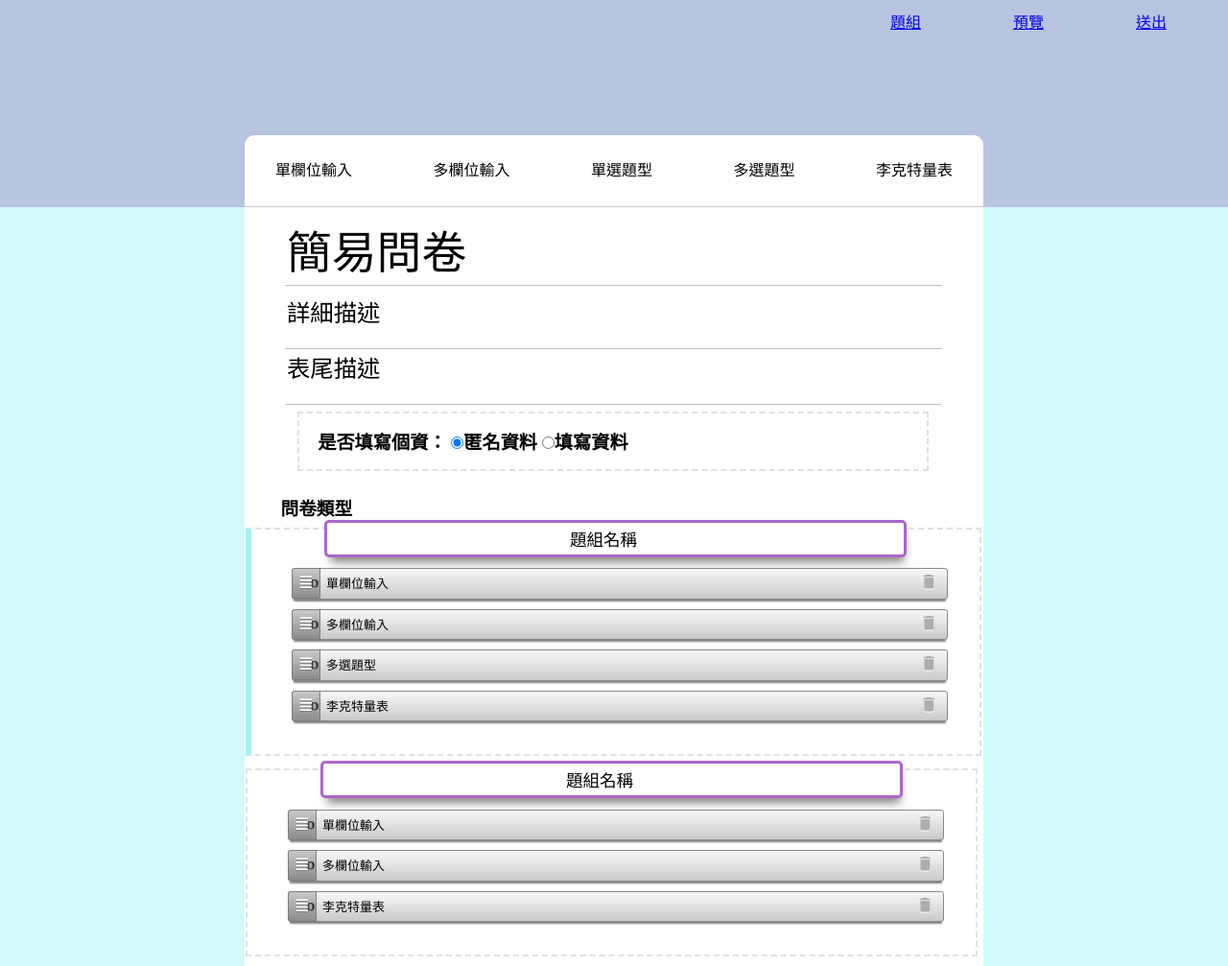
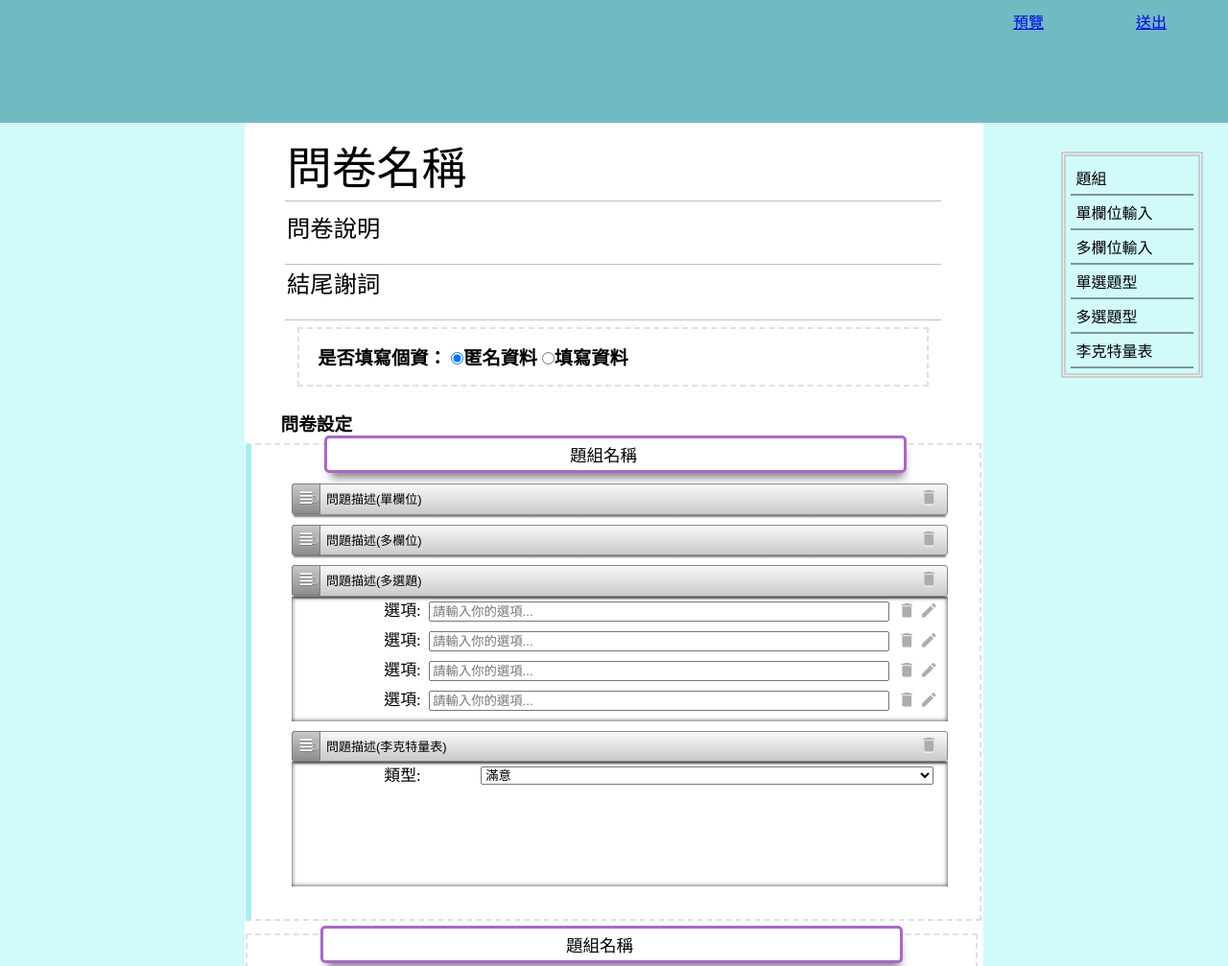
Before and after one commit to horken-w/Project-Questionnaire, a plain HTML site: page index.html in a window 1280 px wide. Shown: the top 1007 px of the page at 96% size. Drawn offline with nearby package versions, Linux system fonts and the light colour scheme.

Commit message:
modify element name and prompt message
modify element name and prompt message

```diff
--- a/index.html
+++ b/index.html
@@ -21,20 +21,20 @@
 		<header class="banner">
 			<div class="setting">
 				<div class="settingwrap">
-					<div id="group" class="btnstyle"><a href="#">題組</a></div>
+					<!-- <div id="group" class="btnstyle"><a href="#">題組</a></div> -->
 					<div id="preview" class="btnstyle"><a href="#">預覽</a></div>
 					<div id="submit" class="btnstyle"><a href="#">送出</a></div>
 				</div>
 			</div>
-			<div class="tooling">
+			<!-- <div class="tooling">
 				<div class="toolingwrap">
-					<div id="singleline" class="dd-new-item btnstyle">單欄位輸入</div>
-					<div id="textarea" class="dd-new-item btnstyle">多欄位輸入</div>
-					<div id="radiobox" class="dd-new-item btnstyle">單選題型</div>
-					<div id="checkbox" class="dd-new-item btnstyle">多選題型</div>
-					<div id="likertscale" class="dd-new-item btnstyle">李克特量表</div>
+					<div id="sigle" class="dd-new-item btnstyle">單欄位輸入</div>
+					<div id="txtar" class="dd-new-item btnstyle">多欄位輸入</div>
+					<div id="radio" class="dd-new-item btnstyle">單選題型</div>
+					<div id="check" class="dd-new-item btnstyle">多選題型</div>
+					<div id="liker" class="dd-new-item btnstyle">李克特量表</div>
 				</div>
-			</div>
+			</div> -->
 		</header>
 		<article class="content">
 				<form action="" method="post" id="form1">
@@ -43,16 +43,16 @@
 							<section class="formheader">
 								<div class="textarea">
 									<h1 class="formtitle">
-										<input class="formtextInput titletextarea" rows="1" autofocus value="簡易問卷">
+										<input class="formtextInput titletextarea" rows="1" autofocus value="問卷名稱">
 									</h1>
 									<div class="hrline"></div>
 								</div>
 								<div class="textarea">
 									<h3 id="quizdescip" class=" formsubtitle">
-										<textarea class="formtextInput subtitletextarea" rows="7">詳細描述</textarea></h3>
+										<textarea class="formtextInput subtitletextarea" rows="7">問卷說明</textarea></h3>
 									<div class="hrline"></div>
 									<h3 id="footer" class=" formsubtitle">
-										<textarea class="formtextInput subtitletextarea" rows="7">表尾描述</textarea></h3>
+										<textarea class="formtextInput subtitletextarea" rows="7">結尾謝詞</textarea></h3>
 									<div class="hrline"></div>
 								</div>
 								<div data-group_title="個人資料" data-group_seq=0 data-is_base_info=true class="group boxsize denysele">
@@ -62,11 +62,11 @@
 										<input type="radio" class="formtextInput"  name="quiztype" value="person">填寫資料
 									</div>
 									<div class="table tablehide">
-										<div class="persondetail caption">身分所需欄位</div>
+										<!-- <div class="persondetail caption">身分所需欄位</div> -->
 										<div class="tr">
 											<div class="td checkbox"></div>
-											<div class="td">欄位名稱</div>
-											<div class="td">欄位屬性</div>
+											<div class="td">基本資料問題</div>
+											<div class="td">填答類型</div>
 										</div>
 										<div class="tr">
 											<div class="td checkbox"><input type="checkbox"></div>
@@ -86,7 +86,7 @@
 									</div>
 								</div>
 							</section>
-							<h3>問卷類型</h3>
+							<h3>問卷設定</h3>
 							<div id="root" class="dd">
 								<ol class="dd-list">
 									<li class="dd-item">
@@ -105,11 +105,11 @@
 														</div>
 														<div class="dd-handle dd3-handle">Drag</div>
 														<div class="dd3-content">
-															<textarea class="formtextInput singleline" rows="2">單欄位輸入</textarea>
+															<textarea class="formtextInput singleline" rows="2">問題描述(單欄位)</textarea>
 														</div>
-														<div class="answer insidefiled single">
+														<!-- <div class="answer insidefiled single">
 															<textarea class="formtextInput singleinput " rows="1" placeholder="請輸入你的內容..."></textarea>
-														</div>
+														</div> -->
 													</li>
 													<li data-type='0' data-attribute=1 data-sequence=1 class="dd-item">
 														<div class="icon-btn icon-del">
@@ -117,11 +117,11 @@
 														</div>
 														<div class="dd-handle dd3-handle">Drag</div>
 														<div class="dd3-content">
-															<textarea class="formtextInput singleline" rows="2">多欄位輸入</textarea>
+															<textarea class="formtextInput singleline" rows="2">問題描述(多欄位)</textarea>
 														</div>
-														<div class="answer insidefiled">
+														<!-- <div class="answer insidefiled">
 															<textarea class="formtextInput singleinput " rows="4" placeholder="請輸入你的內容..."></textarea>
-														</div>
+														</div> -->
 													</li>
 													<li data-type='0' data-attribute=3 data-sequence=1 class="dd-item">
 														<div class="icon-btn icon-del">
@@ -129,7 +129,7 @@
 														</div>
 														<div class="dd-handle dd3-handle">Drag</div>
 														<div class="dd3-content">
-															<textarea class="formtextInput singleline" rows="4">多選題型</textarea>
+															<textarea class="formtextInput singleline" rows="4">問題描述(多選題)</textarea>
 														</div>
 														<div class="answer insidefiled">
 															<div class="answerwrap">
@@ -180,7 +180,7 @@
 														</div>
 														<div class="dd-handle dd3-handle">Drag</div>
 														<div class="dd3-content">
-															<textarea class="formtextInput singleline" rows="4">李克特量表</textarea>
+															<textarea class="formtextInput singleline" rows="4">問題描述(李克特量表)</textarea>
 														</div>
 														<div class="answer insidefiled">
 															<div class="answerwrap">
@@ -216,9 +216,9 @@
 														<div class="dd3-content">
 															<textarea class="formtextInput singleline" rows="2">單欄位輸入</textarea>
 														</div>
-														<div class="answer insidefiled single">
+														<!-- <div class="answer insidefiled single">
 															<textarea class="formtextInput singleinput " rows="1" placeholder="請輸入你的內容..."></textarea>
-														</div>
+														</div> -->
 													</li>
 													<li class="dd-item" data-type='0' data-attribute=1 data-sequence=1>
 														<div class="icon-btn icon-del">
@@ -228,9 +228,9 @@
 														<div class="dd3-content">
 															<textarea class="formtextInput singleline" rows="2">多欄位輸入</textarea>
 														</div>
-														<div class="answer insidefiled">
+														<!-- <div class="answer insidefiled">
 															<textarea class="formtextInput singleinput " rows="4" placeholder="請輸入你的內容..."></textarea>
-														</div>
+														</div> -->
 													</li>
 													<li class="dd-item" data-type='0' data-attribute=4 data-sequence=1>
 														<div class="icon-btn icon-del">
@@ -263,6 +263,14 @@
 				</form>
 		</article>
 	</div>
+	<aside id="sidebar" class="sidebar showout">
+		<div id="groupside" class="sidebarpos">題組</div>
+		<div id="sigleside" class="sidebarpos">單欄位輸入</div>
+		<div id="txtarside" class="sidebarpos">多欄位輸入</div>
+		<div id="radioside" class="sidebarpos">單選題型</div>
+		<div id="checkside" class="sidebarpos">多選題型</div>
+		<div id="likerside" class="sidebarpos">李克特量表</div>
+	</aside>
 	<script src="https://dl.dropboxusercontent.com/u/50502234/jquery.min.js"></script>
 	<script src="js/classie.js"></script>
 	<script src="js/nestable.js"></script>
--- a/js/quizjs.js
+++ b/js/quizjs.js
@@ -35,6 +35,7 @@
 
   function quizsBox(element){
     this.w=$(document);
+    this.v=window;
     this.el=$(element);
     this.init();
   }
@@ -43,11 +44,11 @@
         rootEl: 'root',
         addGroupbtn: 'group',
         exportDate: 'submit',
-        addSingleline: 'singleline',
-        addMultline: 'textarea',
-        addRadiobox: 'radiobox',
-        addCheckbox: 'checkbox',
-        addmultRadio: 'likertscale',
+        addSingleline: 'sigle',
+        addMultline: 'txtar',
+        addRadiobox: 'radio',
+        addCheckbox: 'check',
+        addmultRadio: 'liker',
         itemNodeName: 'li',
         listClass: 'dd-list',
         itemClass: 'dd-item',
@@ -65,10 +66,11 @@
 
   quizsBox.prototype={
     init: function(){
-      var _this=this, id=$('[id]');
+      var _this=this, id=$('[id]'), _sidebar=$("#sidebar");
 
       id.map(function(i, val){
-        _this.creatItemListener(val.id.hashtag());
+        var txtarray=val.id.slice(0,5);
+        _this.creatItemListener(txtarray, val.id.hashtag());
       });
       this.w.find($('input[name="quiztype"]')).on('click', function(e){
         if(this.value === 'person'){
@@ -80,6 +82,7 @@
           });
         }
       });
+
 
       if(this.el.find(items.addGroupbtn.dot()).length > 0){
         this.el.find(items.addGroupbtn.dot()).first().addClass('active');
@@ -97,41 +100,43 @@
           this.el.find(items.createbtn.dot()).map(function(i, val){
             addEvent(val, 'click', _this.subTextareaCreate, this.parentElement.parentElement);
           })
-          this.el.find(items.contentClass.dot()).map(function(i, val){
-            addEvent(val, 'click', _this.bildingOToggleWin, this);
-          })
+          // this.el.find(items.contentClass.dot()).map(function(i, val){
+          //   addEvent(val, 'click', _this.bildingOToggleWin, this);
+          // })
         }
       }
       $('a').on('click', function(e){ //remove heperlink function
         e.preventDefault();
       })
 
+      addEvent(this.v, 'scroll', _this.sideBarAnimate, _sidebar);
     },
-    creatItemListener:function(addbtn){
+    creatItemListener:function(action, addbtn){
       var _this=this, active=$(addbtn)[0];
-      var _li=createEl(items.itemNodeName, items.itemClass);
 
-      switch (addbtn){
-        case items.addGroupbtn.hashtag():
+      switch (action){
+        case items.addGroupbtn:
           addEvent(active, 'click', _this.groupCreat, _this);
           break;
-        case items.addSingleline.hashtag():
+        case items.addSingleline:
           addEvent(active, 'click', _this.singInputCreat, _this);
           break;
-        case items.addMultline.hashtag():
+        case items.addMultline:
           addEvent(active, 'click', _this.multInputCreat, _this);
           break;
-        case items.addRadiobox.hashtag():
+        case items.addRadiobox:
           addEvent(active, 'click', _this.radioBoxCreat, _this);
           break;
-        case items.addCheckbox.hashtag():
+        case items.addCheckbox:
           addEvent(active, 'click', _this.checkBoxCreat, _this);
           break;
-        case items.addmultRadio.hashtag():
+        case items.addmultRadio:
           addEvent(active, 'click', _this.multradioBoxCreat, _this);
           break;
-        case items.exportDate.hashtag():
+        case items.exportDate:
           addEvent(active, 'click', _this.exportData, _this);
+          break;
+        default :
           break;
       }
 
@@ -162,12 +167,12 @@
         addEvent(_li[0].children[0], 'click', active.removeItem, _li);
         _li.append(divDrag.clone().text('drag'));
         _li.append(divTxt.clone().append($('<textarea rows="2"/>')
-          .addClass('formtextInput singleline').val('單欄位輸入')));
-        _li.append(divHide.clone().addClass('single')
-          .append($('<textarea rows="1" placeholder="請輸入你的內容..."/>')
-          .addClass('formtextInput singleinput ')));
+          .addClass('formtextInput singleline').val('問題描述(單欄位)')));
+        // _li.append(divHide.clone().addClass('single')
+        //   .append($('<textarea rows="1" placeholder="請輸入你的內容..."/>')
+        //   .addClass('formtextInput singleinput ')));
         _li.appendTo($(rootNode));
-        addEvent( _li.find(items.contentClass.dot())[0],'click', active.bildingOToggleWin, _li.find(items.contentClass.dot())[0]);
+        // addEvent( _li.find(items.contentClass.dot())[0],'click', active.bildingOToggleWin, _li.find(items.contentClass.dot())[0]);
       }else alert('請先建立/選擇群組在新增內容!!');
 
     },
@@ -180,12 +185,12 @@
         addEvent(_li[0].children[0], 'click', active.removeItem, _li);
         _li.append(divDrag.clone().text('drag'));
         _li.append(divTxt.clone().append($('<textarea rows="2"/>')
-          .addClass('formtextInput singleline').val('多欄位輸入')));
-        _li.append(divHide.clone()
-          .append($('<textarea rows="4" placeholder="請輸入你的內容..."/>')
-          .addClass('formtextInput singleinput ')));
+          .addClass('formtextInput singleline').val('問題描述(多欄位)')));
+        // _li.append(divHide.clone()
+        //   .append($('<textarea rows="4" placeholder="請輸入你的內容..."/>')
+        //   .addClass('formtextInput singleinput ')));
         _li.appendTo($(rootNode));
-        addEvent( _li.find(items.contentClass.dot())[0],'click', active.bildingOToggleWin, _li.find(items.contentClass.dot())[0]);
+        // addEvent( _li.find(items.contentClass.dot())[0],'click', active.bildingOToggleWin, _li.find(items.contentClass.dot())[0]);
       }else alert('請先建立/選擇群組在新增內容!!');
     },
     radioBoxCreat:function(active){
@@ -197,11 +202,11 @@
         addEvent(_li[0].children[0], 'click', active.removeItem, _li);
         _li.append(divDrag.clone().text('drag'));
         _li.append(divTxt.clone().append($('<textarea rows="2"/>')
-          .addClass('formtextInput singleline').val('單選題型')));
+          .addClass('formtextInput singleline').val('問題描述(單選題)')));
         _li.append(divHide.clone());
         _li.find('.answer').append(active.subTextareaCreate(_li.find('.answer')[0], active));
         _li.appendTo($(rootNode));
-        addEvent( _li.find(items.contentClass.dot())[0],'click', active.bildingOToggleWin, _li.find(items.contentClass.dot())[0]);
+        // addEvent( _li.find(items.contentClass.dot())[0],'click', active.bildingOToggleWin, _li.find(items.contentClass.dot())[0]);
       }else alert('請先建立/選擇群組在新增內容!!');
     },
     checkBoxCreat:function(active){
@@ -213,11 +218,11 @@
         addEvent(_li[0].children[0], 'click', active.removeItem, _li);
         _li.append(divDrag.clone().text('drag'));
         _li.append(divTxt.clone().append($('<textarea rows="4"/>')
-          .addClass('formtextInput singleline').val('多選題型')));
+          .addClass('formtextInput singleline').val('問題描述(多選題)')));
         _li.append(divHide.clone());
         _li.find('.answer').append(active.subTextareaCreate(_li.find('.answer')[0], active));
         _li.appendTo($(rootNode));
-        addEvent( _li.find(items.contentClass.dot())[0],'click', active.bildingOToggleWin, _li.find(items.contentClass.dot())[0]);
+        // addEvent( _li.find(items.contentClass.dot())[0],'click', active.bildingOToggleWin, _li.find(items.contentClass.dot())[0]);
       }else alert('請先建立/選擇群組在新增內容!!');
 
     },
@@ -230,7 +235,7 @@
         addEvent(_li[0].children[0], 'click', active.removeItem, _li);
         _li.append(divDrag.clone().text('drag'));
         _li.append(divTxt.clone().append($('<textarea rows="2"/>')
-          .addClass('formtextInput singleline').val('李克特量表')));
+          .addClass('formtextInput singleline').val('問題描述(李克特量表)')));
         _li.append(divHide.clone());
         lists.map(function(val, i){
           _select.append($('<option value="'+val+'">'+val+'</option>'))
@@ -243,20 +248,20 @@
         }).appendTo(_li.find('.answerwrap'));
         _li.find('.answerwrap').append(_select);
         _li.appendTo($(rootNode));
-        addEvent( _li.find(items.contentClass.dot())[0],'click', active.bildingOToggleWin, _li.find(items.contentClass.dot())[0]);
+        // addEvent( _li.find(items.contentClass.dot())[0],'click', active.bildingOToggleWin, _li.find(items.contentClass.dot())[0]);
       }else alert('請先建立/選擇群組在新增內容!!');
     },
     subTextareaCreate: function(target ,active){
       var nodes=$('<div class="answerwrap"/>'),
           addCreate=$(createEl('div', ['icon-add', 'answer-add'])).append($(createEl('i', ['material-icons', 'icon-small', 'icon-color'])).text('create')),
           delCreate=$(createEl('div', ['icon-del', 'answer-del'])).append($(createEl('i', ['material-icons', 'icon-small', 'icon-color'])).text('delete'));
-      var quiz=new quizsBox();
 
       if (active === undefined){
-        addEvent(addCreate[0], 'click', quiz.subTextareaCreate, target);
+        var quiz=new quizsBox();
+        nodes.append(delCreate);
+        nodes.append(addCreate.clone());
+        addEvent(nodes.find('.icon-add')[0], 'click', quiz.subTextareaCreate, target);
         addEvent(delCreate[0], 'click', quiz.removeItem, target.lastChild);
-        nodes.append(delCreate);
-        nodes.append(addCreate);
         nodes.append($('<label/>', {
           class: 'text answer-title',
           for: 'answer',
@@ -268,10 +273,10 @@
           placeholder: '請輸入你的選項... '
         })).appendTo(target);
       }else{
-        addEvent(addCreate[0], 'click', active.subTextareaCreate, target);
+        nodes.append(delCreate);
+        nodes.append(addCreate.clone());
+        addEvent(nodes.find('.icon-add')[0], 'click', active.subTextareaCreate, target);
         addEvent(delCreate[0], 'click', active.removeItem, target.children);
-        nodes.append(delCreate);
-        nodes.append(addCreate);
         nodes.append($('<label/>', {
           class: 'text answer-title',
           for: 'answer',
@@ -298,14 +303,21 @@
     hideShowTrashbin:function(target){
       classie.toggle(target, 'showout');
     },
-    bildingOToggleWin: function(target){ //content open/close
-      classie.toggle(target.nextElementSibling, 'detail-showout');
-    },
+    // bildingOToggleWin: function(target){ //content open/close
+    //   classie.toggle(target.nextElementSibling, 'detail-showout');
+    // },
     removeItem: function(item){
       var e = typeof item[0] ==='object' ? e=item[0] : e=item;
 
       e.parentElement.children.length-1 > 0 ? item.remove():
         alert('題目無法全部刪除!');
+    },
+    sideBarAnimate: function(target){
+      var objHeight=document.getElementsByTagName('header')[0].offsetHeight;
+      // if(window.scrollY > objHeight) $('#sidebar').addClass('showout'); //only show the sidebar after scroll down below banner
+      // else $('#sidebar').removeClass('showout');
+      target.stop()
+        .animate({"marginTop": ($(window).scrollTop() + 30) + "px"}, "slow" );
     },
     serialize: function(){
       var quizstype=['group_title', 'group_seq', 'is_base_info', 'questions'],
--- a/style/quizstyle.css
+++ b/style/quizstyle.css
@@ -13,8 +13,8 @@ h1, h2, h3, h4, body{
 
 .banner {
     position: relative;
-    height: 13.5em;
-    background: hsl(220, 40%, 80%);
+    height: 8em;
+    background: hsl(185, 40%, 60%);
     margin: 0 auto;
 }
 
@@ -110,7 +110,7 @@ h1, h2, h3, h4, body{
     word-wrap: break-word;
     outline: none;
     flex-shrink: 1;
-    font: 400 1em '標楷體', '微軟正黑體', sans-serif;
+    font: 400 1em '微軟正黑體', '標楷體', sans-serif;
     overflow-y: visible;
     overflow-x: hidden;
 }
@@ -312,6 +312,7 @@ section + h3{
     text-indent: 100%;
     white-space: nowrap;
     overflow: hidden;
+    color: #c8c8c8;
     border: 1px solid #807b7b;
     text-shadow: 0 1px 0 #807b7b;
     background: #c8c8c8;
@@ -369,7 +370,7 @@ section.dd-handle {
 }
 .answer{
     margin-top: -5px;
-    height: 0;
+    height: 130px;
     transition: height 1s;
     overflow-y: auto;
     position: relative;
@@ -403,12 +404,6 @@ section.dd-handle {
     padding-top: 5px;
     flex: 0 3 2%;
     order: 4;
-}
-.detail-showout{
-    height: 130px;
-}
-.single.detail-showout{
-    height: 80px;
 }
 .insidefiled{
     -webkit-box-shadow: inset 0 0 5px hsla(0, 0%, 0%, 0.8);
@@ -480,3 +475,26 @@ h1 + .icon-btn{
     opacity: 0;
     pointer-events: none;
 }
+
+/*sidebar*/
+.sidebar{
+    position: absolute;
+    display: flex;
+    cursor: pointer;
+    flex-flow: column nowrap;
+    justify-content: space-around;
+    transition: opacity 1s;
+    pointer-events: none;
+    border: 5px double hsl(0, 0%, 80%);
+    padding: 5px;
+    width: 10%;
+    opacity: 0;
+    right: 2%;
+}
+.sidebarpos{
+    border-bottom: 2px solid hsla(0, 0%, 0%, 0.4);
+    padding: 5px;
+}
+.sidebarpos:hover{
+    text-shadow: 2px 3px 5px hsla(0, 0%, 0%, 0.5);
+}
```
